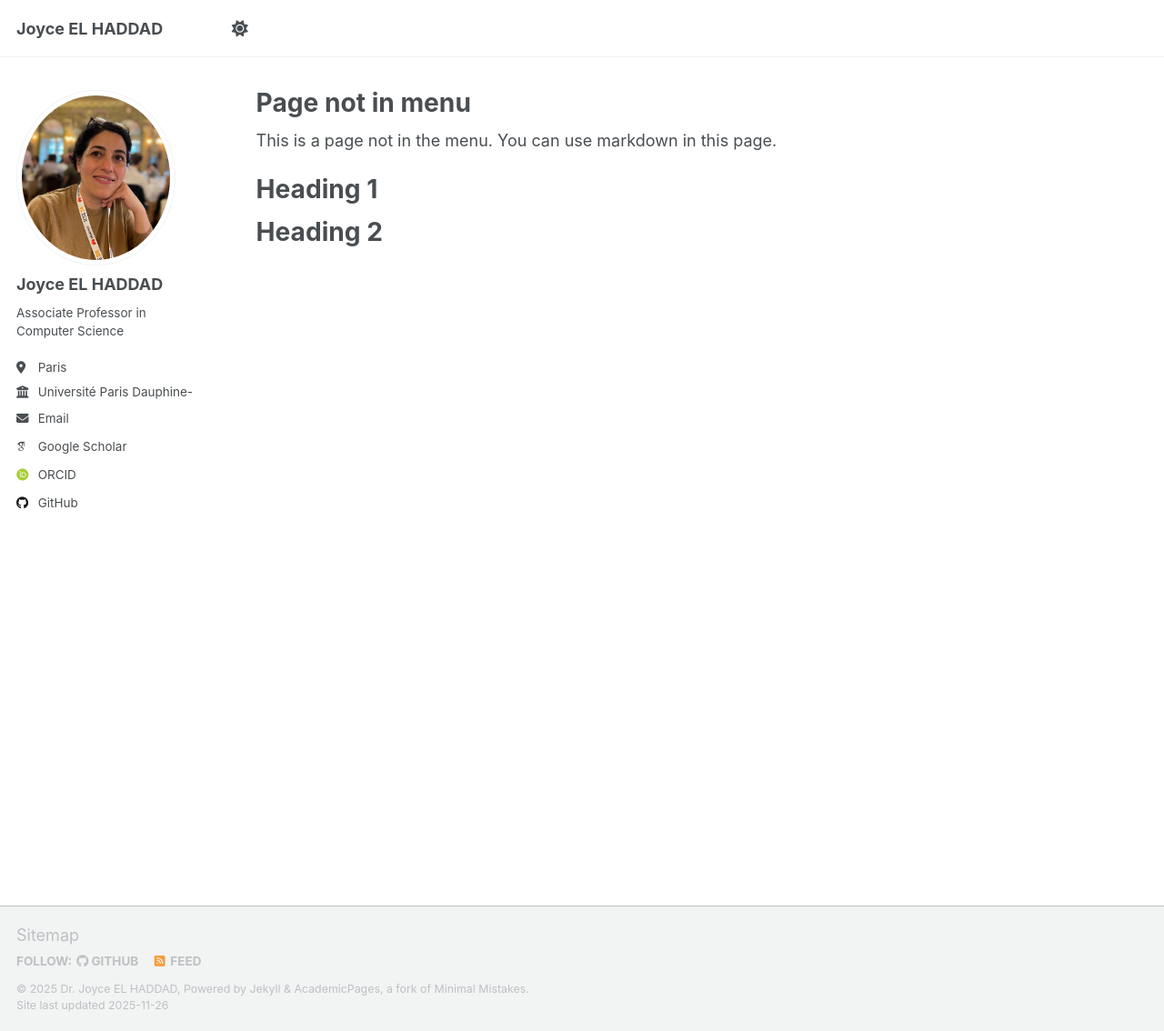
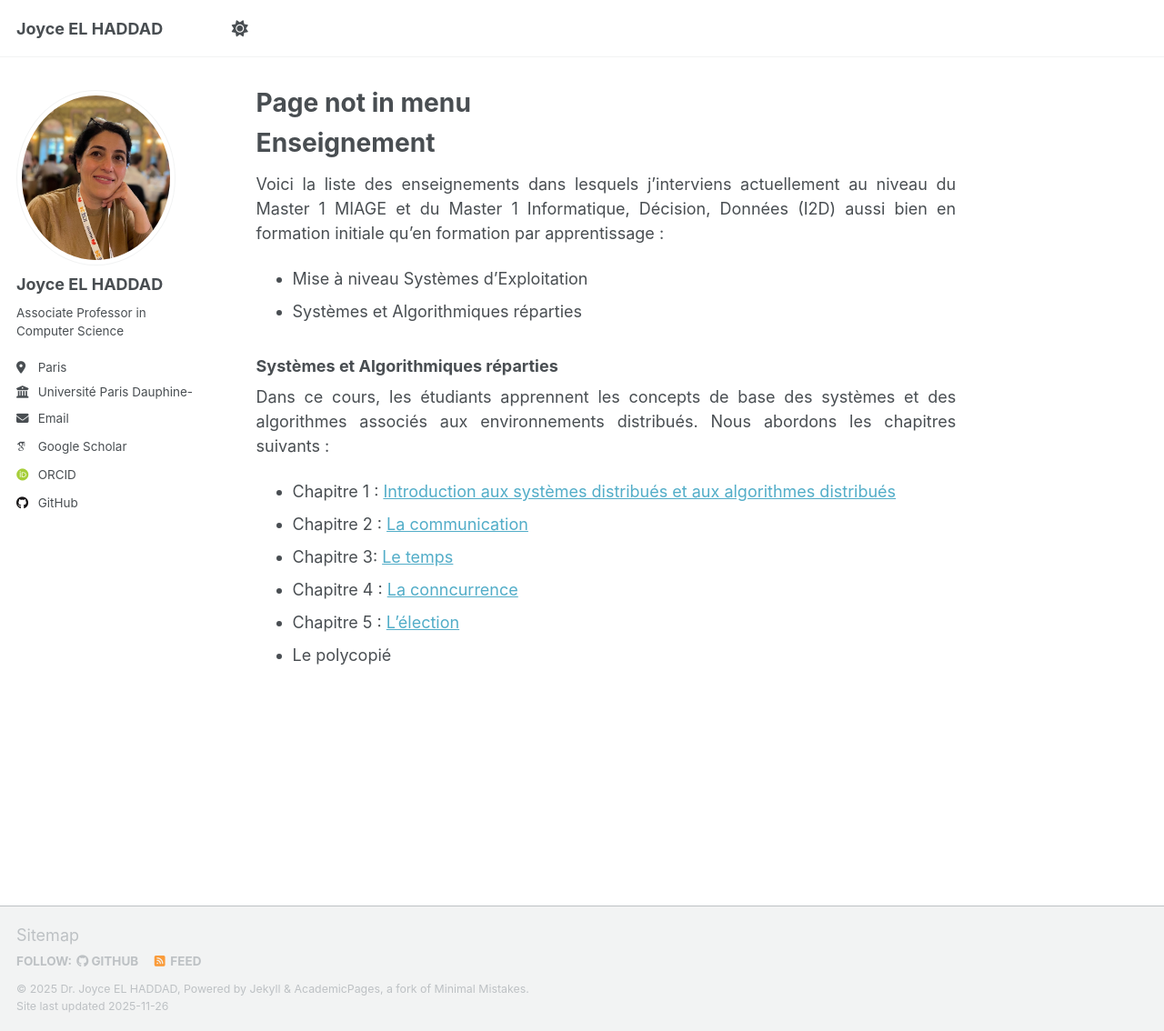
Before and after one commit to joyceelhaddad/joyceelhaddad.github.io, a Jekyll site: the page built from _pages/non-menu-page.md, in a window 1280 px wide and 1134 px high. Shown: the whole window at 91% size. Built offline with Jekyll 4.4.1, drawn with Linux system fonts in a browser that asks for light colours; some web fonts are replaced; a script that is not in the unit is left out.

Commit message:
Update non-menu-page.md

```diff
--- a/_pages/non-menu-page.md
+++ b/_pages/non-menu-page.md
@@ -7,10 +7,18 @@ redirect_from:
   - "/nmp.html"
 ---
 
-This is a page not in the menu. You can use markdown in this page.
-
-Heading 1
+Enseignement
 ======
 
-Heading 2
-======
+Voici la liste des enseignements dans lesquels j'interviens actuellement au niveau du Master 1 MIAGE et du Master 1 Informatique, Décision, Données (I2D) aussi bien en formation initiale qu'en formation par apprentissage :
+- Mise à niveau Systèmes d'Exploitation
+- Systèmes et Algorithmiques réparties
+
+### Systèmes et Algorithmiques réparties
+Dans ce cours, les étudiants apprennent les concepts de base des systèmes et des algorithmes associés aux environnements distribués. Nous abordons les chapitres suivants :
+- Chapitre 1 : [Introduction aux systèmes distribués et aux algorithmes distribués](https://joyceelhaddad.github.io/files/SAR/2_Chapitre1_Generalites.pdf)
+- Chapitre 2 : [La communication](https://joyceelhaddad.github.io/files/SAR/3_Chapitre2_Communication.pdf)
+- Chapitre 3: [Le temps](https://joyceelhaddad.github.io/files/SAR/4_Chapitre3_Temps.pdf)
+- Chapitre 4 : [La conncurrence](https://joyceelhaddad.github.io/files/SAR/5_Chapitre4_Concurrence.pdf)
+- Chapitre 5 : [L'élection](https://joyceelhaddad.github.io/files/SAR/6_Chapitre5_Election.pdf)
+- Le polycopié
```
